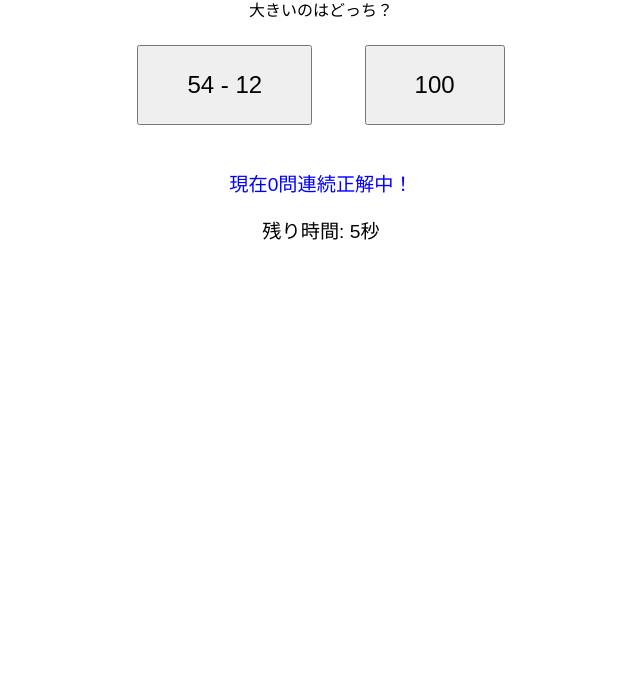
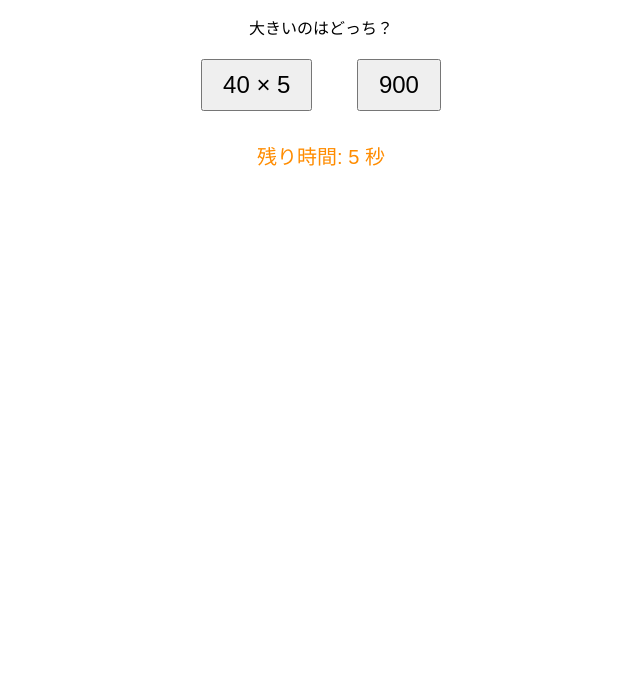
Before and after one commit to SucreauxVanille/daishokun, a plain HTML site: page index.html in a window 1280 px wide. Shown: the part 102-800 px from the top of the page, without its empty margins (319-959 px from the left). Drawn offline with Linux system fonts and the light colour scheme.

Commit message:
Update index.html

```diff
--- a/index.html
+++ b/index.html
@@ -1,190 +1,175 @@
 <!DOCTYPE html>
 <html lang="ja">
 <head>
-  <meta charset="UTF-8" />
+  <meta charset="UTF-8">
   <title>大小君</title>
   <style>
-    body { font-family: sans-serif; text-align: center; margin: 2em; }
-    button { font-size: 1.5em; padding: 1em 2em; margin: 1em; }
+    body { font-family: sans-serif; text-align: center; margin-top: 50px; }
+    button { font-size: 24px; margin: 20px; padding: 10px 20px; }
+    #message, #streak { margin-top: 20px; font-size: 24px; }
     .correct { background-color: lightgreen; }
-    .incorrect { background-color: lightcoral; }
-    .neutral { background-color: lightgray; }
-    #message { font-size: 1.2em; margin-top: 1em; }
-    #streak { font-size: 1.2em; color: blue; margin-top: 1em; }
-    #nextBtn { margin-top: 2em; font-size: 1em; padding: 0.5em 1.5em; }
-    #timer { font-size: 1.2em; margin-top: 1em; }
+    .wrong { background-color: lightcoral; }
+    .dimmed { background-color: lightgray; }
+    #timer { font-size: 20px; color: darkorange; margin-top: 10px; }
+    #nextBtn { display: none; margin-top: 20px; font-size: 20px; padding: 8px 16px; }
+    #streak { color: blue; }
   </style>
 </head>
 <body>
+
   <h1>大きいのはどっち？</h1>
   <div id="question"></div>
-  <button id="btn1"></button>
-  <button id="btn2"></button>
+  <div id="buttons"></div>
+  <div id="timer"></div>
   <div id="message"></div>
-  <div id="streak">現在0問連続正解中！</div>
-  <div id="timer">残り時間: 10秒</div>
-  <button id="nextBtn" style="display:none;">次に進む</button>
+  <div id="streak"></div>
+  <button id="nextBtn" onclick="startGame()">次に進む</button>
 
   <script>
-    const btn1 = document.getElementById('btn1');
-    const btn2 = document.getElementById('btn2');
-    const question = document.getElementById('question');
-    const message = document.getElementById('message');
-    const streakDisplay = document.getElementById('streak');
-    const nextBtn = document.getElementById('nextBtn');
-    const timerDisplay = document.getElementById('timer');
+    let correctStreak = 0;
+    let timer;
+    let countdown;
 
-    let m, n, correctAnswer;
-    let timer;
-    let countdownTimer;
-    let streak = 0;
-    let timeLeft = 10; // タイマーの初期時間（秒）
+    function generateM() {
+      const operations = ['+', '-', '*', '/'];
+      const maxAttempts = 100;
+      let attempts = 0;
+      while (attempts < maxAttempts) {
+        let a = Math.floor(Math.random() * 200) + 1;
+        let b = Math.floor(Math.random() * 100) + 1;
+        if (a < b) [a, b] = [b, a]; // a >= b を保証
 
-    function generateM(maxTries = 20) {
-      for (let i = 0; i < maxTries; i++) {
-        let a = Math.floor(Math.random() * 199) + 2;  // 2〜200
-        let b = Math.floor(Math.random() * 149) + 2;   // 2〜100
-        if (b >= a) [a, b] = [b, a]; // a > b にする
+        let op = operations[Math.floor(Math.random() * operations.length)];
+        let val, expr;
 
-        const operations = [
-          { text: `${a} + ${b}`, value: a + b },
-          { text: `${a} - ${b}`, value: a - b },
-          { text: `${a} × ${b}`, value: a * b },
-          { text: `${a} ÷ ${b}`, value: Math.floor(a / b) }
-        ];
+        switch (op) {
+          case '+':
+            val = a + b;
+            expr = `${a} + ${b}`;
+            break;
+          case '-':
+            val = a - b;
+            if (val <= 0) break;
+            expr = `${a} - ${b}`;
+            break;
+          case '*':
+            val = a * b;
+            expr = `${a} × ${b}`;
+            break;
+          case '/':
+            if (b === 0 || a % b !== 0) break;
+            val = a / b;
+            expr = `${a} ÷ ${b}`;
+            break;
+        }
 
-        const op = operations[Math.floor(Math.random() * operations.length)];
-        const mVal = op.value;
-
-        if (mVal > 1 && mVal <= 1000) {
-          return { text: op.text, value: mVal };
+        if (val > 50 && val <= 1000) {
+          return { val, expr };
         }
+        attempts++;
       }
-      return null; // 失敗時
+      return null; // 最大試行数に達した場合
     }
 
     function generateQuestion() {
-      const mObj = generateM();
-      if (!mObj) {
-        question.textContent = "問題の生成に失敗しました。ページを再読み込みしてください。";
-        btn1.style.display = btn2.style.display = nextBtn.style.display = 'none';
-        clearTimeout(timer);
-        clearInterval(countdownTimer); // タイマー停止
+      clearInterval(countdown);
+      document.getElementById("timer").textContent = "";
+      document.getElementById("message").textContent = "";
+      document.getElementById("streak").textContent = "";
+      document.getElementById("nextBtn").style.display = "none";
+
+      const mData = generateM();
+      if (!mData) {
+        document.getElementById("question").textContent = "問題の生成に失敗しました。ページを再読み込みしてください。";
+        document.getElementById("buttons").innerHTML = "";
         return;
       }
 
-      m = mObj.value;
-      const mText = mObj.text;
-      const x = Math.floor(Math.random() * 10) + 1; // 1〜10
-      n = 100 * x;
-
+      const m = mData.val;
+      let n = 100 * Math.floor(Math.random() * 10 + 1);
       if (Math.abs(m - n) >= 100 || m === n) {
-        return generateQuestion(); // 条件を満たさなければ再帰
+        let attempts = 0;
+        while ((Math.abs(m - n) >= 100 || m === n) && attempts < 50) {
+          n = 100 * Math.floor(Math.random() * 10 + 1);
+          attempts++;
+        }
       }
 
-      correctAnswer = m > n ? m : n;
-      question.textContent = "大きいのはどっち？";
+      const isMFirst = Math.random() < 0.5;
+      const left = isMFirst ? { val: m, label: mData.expr } : { val: n, label: n };
+      const right = isMFirst ? { val: n, label: n } : { val: m, label: mData.expr };
 
-      const leftFirst = Math.random() < 0.5;
-      if (leftFirst) {
-        btn1.textContent = mText;
-        btn2.textContent = n;
-        btn1.dataset.value = m;
-        btn2.dataset.value = n;
+      document.getElementById("question").textContent = "大きいのはどっち？";
+
+      document.getElementById("buttons").innerHTML = `
+        <button id="leftBtn">${left.label}</button>
+        <button id="rightBtn">${right.label}</button>
+      `;
+
+      document.getElementById("leftBtn").onclick = () => checkAnswer(left, right, "leftBtn", "rightBtn");
+      document.getElementById("rightBtn").onclick = () => checkAnswer(right, left, "rightBtn", "leftBtn");
+
+      startTimer(left, right, "leftBtn", "rightBtn");
+    }
+
+    function checkAnswer(selected, other, selectedId, otherId) {
+      clearInterval(countdown);
+      document.getElementById("leftBtn").disabled = true;
+      document.getElementById("rightBtn").disabled = true;
+
+      const selectedBtn = document.getElementById(selectedId);
+      const otherBtn = document.getElementById(otherId);
+
+      if (selected.val > other.val) {
+        selectedBtn.classList.add("correct");
+        correctStreak++;
+        document.getElementById("message").textContent = "正解！";
       } else {
-        btn1.textContent = n;
-        btn2.textContent = mText;
-        btn1.dataset.value = n;
-        btn2.dataset.value = m;
+        selectedBtn.classList.add("wrong");
+        selectedBtn.classList.add("dimmed");
+        otherBtn.classList.add("correct");
+        correctStreak = 0;
+        document.getElementById("message").textContent = "不正解！";
       }
 
-      resetStyles();
-      message.textContent = "";
-      nextBtn.style.display = "none";
-      timeLeft = 10;
-      updateTimerDisplay();
+      document.getElementById("streak").textContent = `現在 ${correctStreak} 問連続正解中！`;
+      document.getElementById("nextBtn").style.display = "inline-block";
+    }
 
-      // タイマーのカウントダウン開始
-      countdownTimer = setInterval(() => {
-        timeLeft--;
-        updateTimerDisplay();
+    function startTimer(left, right, leftId, rightId) {
+      let time = 10;
+      document.getElementById("timer").textContent = `残り時間: ${time} 秒`;
+      countdown = setInterval(() => {
+        time--;
+        if (time > 0) {
+          document.getElementById("timer").textContent = `残り時間: ${time} 秒`;
+        } else {
+          clearInterval(countdown);
+          document.getElementById("timer").textContent = "時間切れです！";
+          document.getElementById(leftId).disabled = true;
+          document.getElementById(rightId).disabled = true;
 
-        if (timeLeft <= 0) {
-          clearInterval(countdownTimer); // タイマーを停止
-          message.textContent = `時間切れです。正解は ${correctAnswer} です。`;
-          markCorrect();
-          streak = 0;
-          updateStreak();
-          nextBtn.style.display = "inline-block";
+          if (left.val > right.val) {
+            document.getElementById(leftId).classList.add("correct");
+            document.getElementById(rightId).classList.add("dimmed");
+          } else {
+            document.getElementById(rightId).classList.add("correct");
+            document.getElementById(leftId).classList.add("dimmed");
+          }
+
+          correctStreak = 0;
+          document.getElementById("message").textContent = `正解は「${Math.max(left.val, right.val)}」でした。`;
+          document.getElementById("streak").textContent = `現在 ${correctStreak} 問連続正解中！`;
+          document.getElementById("nextBtn").style.display = "inline-block";
         }
       }, 1000);
-
-      // 10秒後に自動で時間切れ処理
-      timer = setTimeout(() => {
-        clearInterval(countdownTimer); // タイマーを停止
-        message.textContent = `時間切れです。正解は ${correctAnswer} です。`;
-        markCorrect();
-        streak = 0;
-        updateStreak();
-        nextBtn.style.display = "inline-block";
-      }, 10000);
     }
 
-    function updateTimerDisplay() {
-      timerDisplay.textContent = `残り時間: ${timeLeft}秒`;
+    function startGame() {
+      generateQuestion();
     }
 
-    function handleAnswer(btn) {
-      clearTimeout(timer);
-      clearInterval(countdownTimer); // タイマーを停止
-      const selected = parseInt(btn.dataset.value);
-      const correct = selected === correctAnswer;
-      if (correct) {
-        message.textContent = "正解！";
-        btn.classList.add("correct");
-        streak++;
-      } else {
-        message.textContent = `不正解！`;
-        btn.classList.add("incorrect");
-        markCorrect();
-        streak = 0;
-      }
-      updateStreak();
-      disableButtons();
-      nextBtn.style.display = "inline-block";
-    }
-
-    function markCorrect() {
-      [btn1, btn2].forEach(b => {
-        if (parseInt(b.dataset.value) === correctAnswer) {
-          b.classList.add("correct");
-        } else {
-          b.classList.add("neutral");
-        }
-      });
-    }
-
-    function disableButtons() {
-      btn1.disabled = true;
-      btn2.disabled = true;
-    }
-
-    function resetStyles() {
-      [btn1, btn2].forEach(b => {
-        b.disabled = false;
-        b.className = "";
-      });
-    }
-
-    function updateStreak() {
-      streakDisplay.textContent = `現在${streak}問連続正解中！`;
-    }
-
-    btn1.addEventListener("click", () => handleAnswer(btn1));
-    btn2.addEventListener("click", () => handleAnswer(btn2));
-    nextBtn.addEventListener("click", generateQuestion);
-
-    generateQuestion();
+    window.onload = startGame;
   </script>
 </body>
 </html>
```
